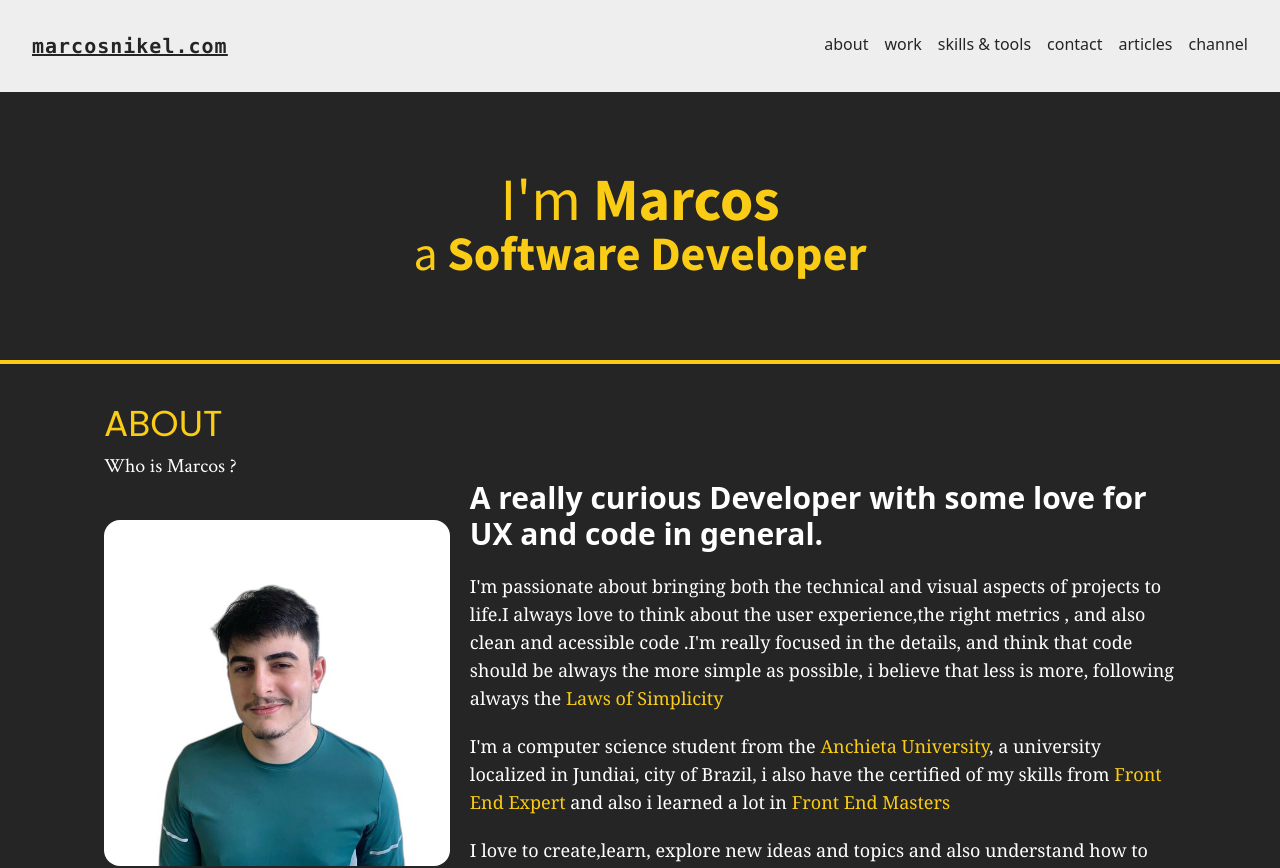
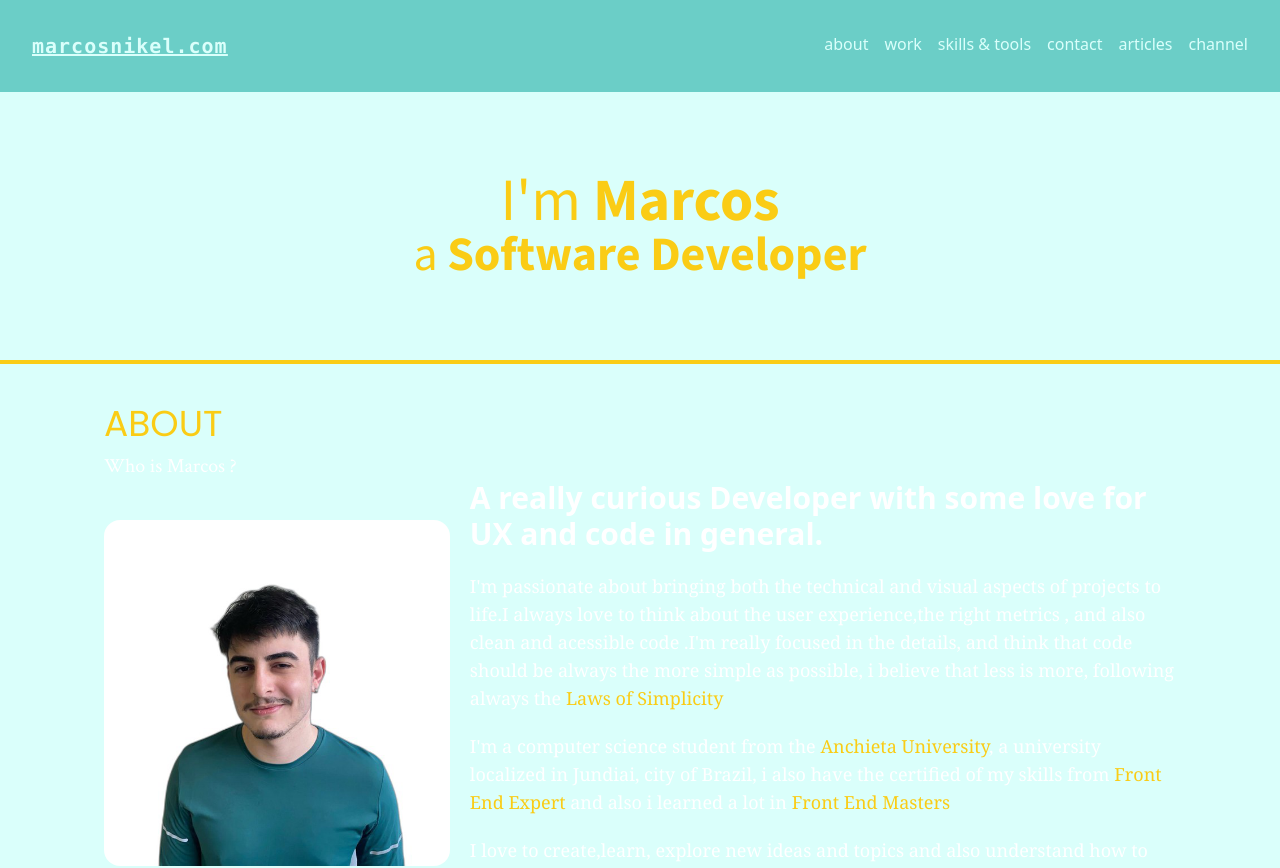
Before and after one commit to marcossnikel/marcosnikel.com, a Next.js app: page / in a window 1280 px wide. Shown: the top 868 px of the page. Built offline with nearby package versions, Linux system fonts and the light colour scheme.

Commit message:
switching color themes

```diff
--- a/tailwind.config.js
+++ b/tailwind.config.js
@@ -16,9 +16,10 @@ module.exports = {
         navy: "#537188",
         navy2: "#9db2bf",
         beige: "#cbb279",
-        vintage: "#e1d4bb",
-        gray: "#eeeeee",
-        txcolor: "#252525",
+        vintage: "#176B87",
+        gray: "#64CCC5",
+        txcolor: "#DAFFFB",
+        cool : "#001C30"
       },
       fontFamily: {
         poppins: ["Poppins"],
```
